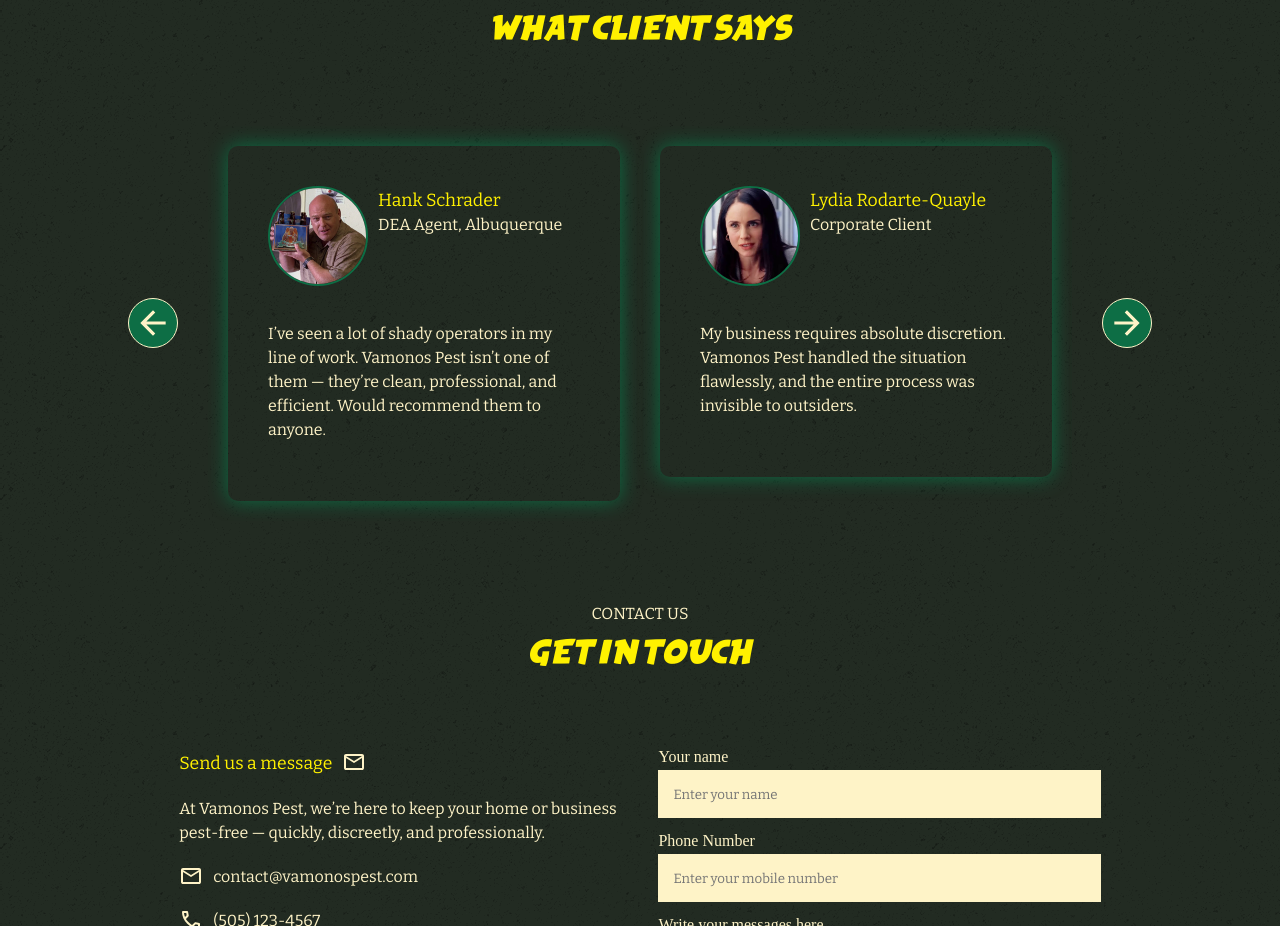
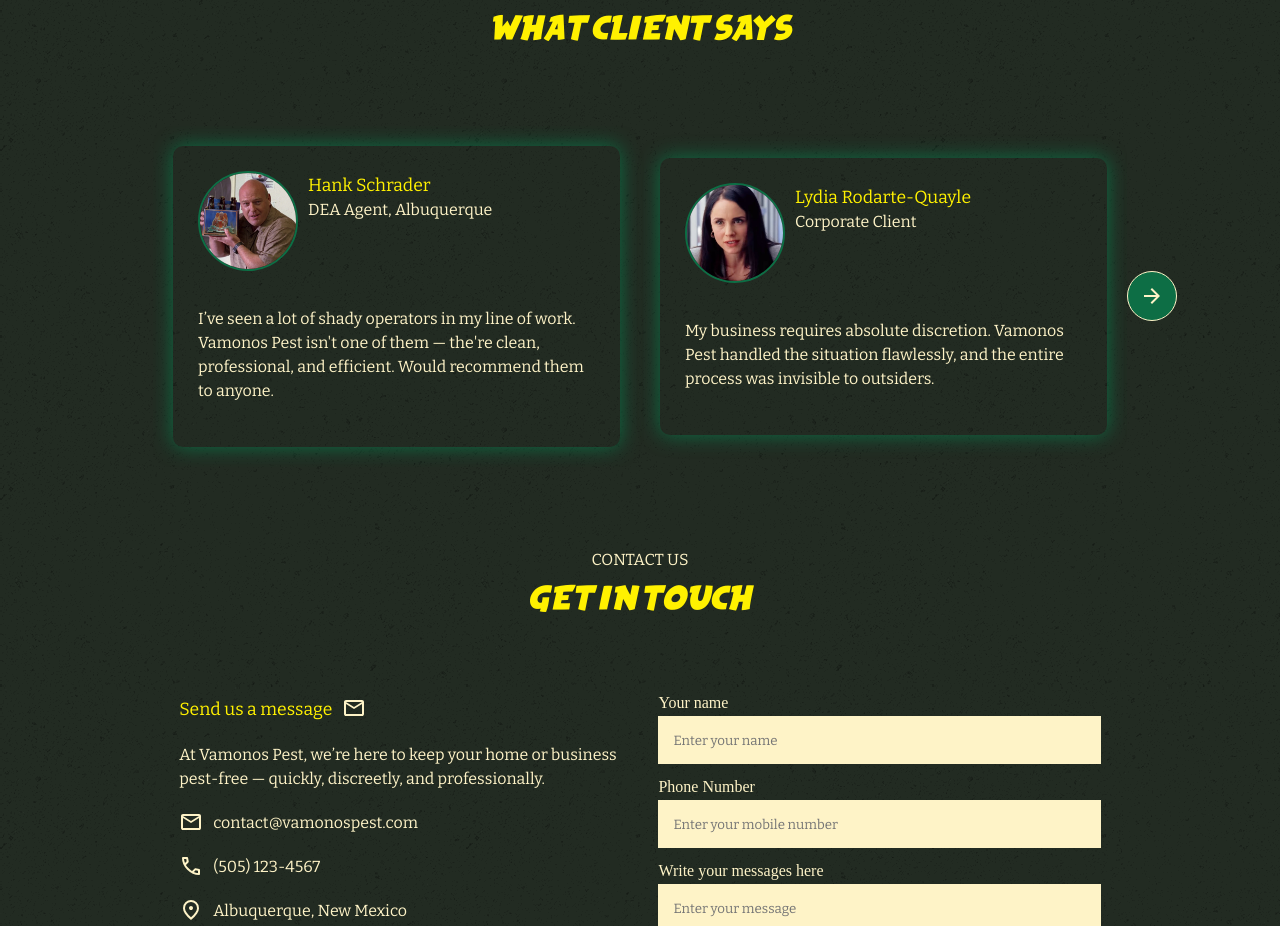
Before and after one commit to wehwayne2/vamonos_pest, a React (Vite) app: page / in a window 1280 px wide. Shown: the part 2105-3031 px from the top of the page. Built offline with nearby package versions, Linux system fonts and the light colour scheme.

Commit message:
FIX: shitty slider

```diff
--- a/src/Components/Testimonials/Testimonials.jsx
+++ b/src/Components/Testimonials/Testimonials.jsx
@@ -1,4 +1,4 @@
-import React, { useRef } from 'react'
+import React, { useEffect, useRef, useState } from 'react'
 import "./Testimonials.scss"
 import next_icon from "/icons/arrow_forward_24dp_FEF3C7_FILL0_wght400_GRAD0_opsz24.svg"
 import back_icon from "/icons/arrow_back_24dp_FEF3C7_FILL0_wght400_GRAD0_opsz24.svg"
@@ -10,113 +10,93 @@ import lydia from "/images/lydia.webp"
 
 const Testimonials = () => {
 
+  const testimonials = [
+    {
+      img: hank,
+      name: 'Hank Schrader',
+      role: 'DEA Agent, Albuquerque',
+      review: 'I’ve seen a lot of shady operators in my line of work. Vamonos Pest isn\'t one of them — the\'re clean, professional, and efficient. Would recommend them to anyone.'
+    },
+    {
+      img: lydia,
+      name: 'Lydia Rodarte-Quayle',
+      role: 'Corporate Client',
+      review: 'My business requires absolute discretion. Vamonos Pest handled the situation flawlessly, and the entire process was invisible to outsiders.'
+    },
+    {
+      img: badger,
+      name: 'Badger(Brandon Mayhew)',
+      role: 'Apartment Residents',
+      review: 'Yo, man, we had this nasty roach thing going on, right? Vamonos hooked us up. Now the place is fresh. Five stars, no doubt!'
+    },
+    {
+      img: marie,
+      name: 'Marie Schrader',
+      role: 'Residential Client',
+      review: 'I can\'t stand creepy-crawlies. The Vamonos team showed up right on time, and after they were done, not a single bug in sight. Plus, they were so polite!'
+    },
+  ]
+
+  const [tx, setTx] = useState(0)
+  const [currentSlide, setCurrentSlide] = useState(0)
+  const [slideWidth, setSlideWidth] = useState(0)
+  const [slidesPerPage, setSlidesPerPage] = useState(0)
   const slider = useRef();
-  let tx = 0;
 
-  const backBtn = useRef();
-  const fortBtn = useRef();
-
-const slideForward = () => {
-  if (tx > -75) {
-    tx -= 25;
-    slider.current.style.transform = `translateX(${tx}%)`;
+  useEffect(() => {
+    const resizer = () => {
+      const childWidth = slider.current.firstElementChild.getBoundingClientRect().width
+      const slidesPerPage = slider.current.clientWidth / childWidth
+      setSlidesPerPage(Math.round(slidesPerPage))
+      setSlideWidth(childWidth)
     }
 
-  if (tx === 0) {
-    backBtn.current.style.opacity = "0";
-  } else {
-    backBtn.current.style.opacity = "1";
-  }
+    resizer()
 
-  if (tx === -75) {
-    fortBtn.current.style.opacity = "0";
-  } else {
-    fortBtn.current.style.opacity = "1";
-  }
-};
+    window.addEventListener('resize', resizer)
+    return () => window.removeEventListener('resize', resizer)
+  }, [])
 
-
-const slideBackward = () => {
-  if (tx < 0) {
-    tx += 25;
-    slider.current.style.transform = `translateX(${tx}%)`;
-  }
-
-  if (tx === 0) {
-    backBtn.current.style.opacity = "0";
-  } else {
-    backBtn.current.style.opacity = "1";
-  }
-
-  if (tx === -75) {
-    fortBtn.current.style.opacity = "0";
-  } else {
-    fortBtn.current.style.opacity = "1";
-  }
-};
+  useEffect(() => {
+    setTx(slideWidth * currentSlide)
+  }, [currentSlide])
 
   return (
     <div className='testimonials'>
-      <img ref={fortBtn} src={next_icon} alt="" className='next-btn' onClick={slideForward}/>
-      <img ref={backBtn} src={back_icon} alt="" className='back-btn' onClick={slideBackward}/>
+      <button
+        onClick={() => currentSlide < testimonials.length ? setCurrentSlide(prev => prev + 1) : null}
+        className='next-btn'
+        disabled={currentSlide >= testimonials.length - slidesPerPage}
+        style={{opacity: currentSlide >= testimonials.length - slidesPerPage ? 0 : 1, cursor: 'default'}}
+      >
+        <img src={next_icon} alt=""/>
+      </button>
+      <button
+        onClick={() => currentSlide > 0 ? setCurrentSlide(prev => prev - 1) : null}
+        className='back-btn'
+        disabled={currentSlide === 0}
+        style={{opacity: currentSlide === 0 ? 0 : 1, cursor: 'default'}}
+      >
+        <img src={back_icon} alt="" />
+      </button>
       <div className='slider'>
-        <ul ref={slider}>
-          <li>
+        <ul ref={slider} style={{translate: -tx + 'px'}}>
+          {testimonials.map(el => (
+            <li key={el.name}>
               <div className='slide'>
                 <div className='user-info'>
-                <img src={hank} alt="" />
+                  <img src={el.img} alt={el.name + '\'s photo'} />
                   <div>
-                  <h3>Hank Schrader</h3>
-                  <span>DEA Agent, Albuquerque</span>
+                    <h3>{el.name}</h3>
+                    <span>{el.role}</span>
                   </div>
                 </div>
                 <p>
-                I’ve seen a lot of shady operators in my line of work. Vamonos Pest isn’t one of them — they’re clean, professional, and efficient. Would recommend them to anyone.
+                  {el.review}
                 </p>
               </div>
             </li>
-          <li>
-            <div className='slide'>
-              <div className='user-info'>
-                <img src={lydia} alt="" />
-                <div>
-                  <h3>Lydia Rodarte-Quayle</h3>
-                  <span>Corporate Client</span>
-                </div>
-              </div>
-              <p>
-                My business requires absolute discretion. Vamonos Pest handled the situation flawlessly, and the entire process was invisible to outsiders.
-              </p>
-            </div>
-          </li>
-          <li>
-            <div className='slide'>
-              <div className='user-info'>
-                <img src={badger} alt="" />
-                <div>
-                  <h3>Badger(Brandon Mayhew)</h3>
-                  <span>Apartment Residents</span>
-                </div>
-              </div>
-              <p>
-                Yo, man, we had this nasty roach thing going on, right? Vamonos hooked us up. Now the place is fresh. Five stars, no doubt!
-              </p>
-            </div>
-          </li>
-          <li>
-            <div className='slide'>
-              <div className='user-info'>
-                <img src={marie} alt="" />
-                <div>
-                  <h3>Marie Schrader</h3>
-                  <span>Residential Client</span>
-                </div>
-              </div>
-              <p>
-               I can’t stand creepy-crawlies. The Vamonos team showed up right on time, and after they were done, not a single bug in sight. Plus, they were so polite!
-              </p>
-            </div>
-          </li>
+          ))}
         </ul>
       </div>
 
--- a/src/Components/Testimonials/Testimonials.scss
+++ b/src/Components/Testimonials/Testimonials.scss
@@ -2,44 +2,47 @@
 @use "../../styles/fonts.scss" as *;
 @use "../../styles/defaults.scss" as *;
 
+@mixin arrowButton ($rightPos) {
+  position: absolute;
+  top: 50%;
+  right: $rightPos;
+  transform: translate(50%, -50%);
+  display: flex;
+  justify-content: center;
+  align-items: center;
+  width: 50px;
+  aspect-ratio: 1;
+  border-radius: 50%;
+  cursor: pointer;
+  padding: 0;
+  background-color: $primary-color;
+  border: 1px solid $secondary-light;
+  transition: 0.2s;
+  z-index: 99999;
+  @include respond-max("tablet") {
+    right: $rightPos;
+    transform: translate($rightPos, -50%);
+  }
+
+  @media (max-width: 400px) {
+    width: 30px;
+  }
+}
+
 .testimonials {
   margin: 80px auto;
-  padding: 0 80px;
+  padding: 0 25px;
   position: relative;
      @include respond-max("tablet") {
         padding: 0 40px;
      }
 
-  .next-btn,
-  .back-btn {
-    position: absolute;
-    top: 50%;
-    right: 0;
-    transform: translateY(-50%);
-    padding: 5px;
-    width: 50px;
-    border-radius: 50%;
-    cursor: pointer;
-    background-color: $primary-color;
-    border: 1px solid $secondary-light;
-    transition: 0.2s;
-           @include respond-max("tablet") {
-       right: -5%;
-     }
-
+  .next-btn {
+    @include arrowButton(0%)
   }
 
   .back-btn {
-    right: auto; ///
-    left: 0; ///
-    opacity: 1;
-               @include respond-max("tablet") {
-      left: -5%;
-     }
-  }
-
-  .next-btn {
-    opacity: 1;
+    @include arrowButton(100%)
   }
 
   .slider {
@@ -47,27 +50,37 @@
 
     ul {
       display: flex;
-      width: 200%;
-      overflow-x: hidden;
+      align-items: center;
+      flex: 1;
+
+      //there were width: 200%)))
+
       transition: 0.5s;
-      transform: translateX(0);
-    @media (max-width: 1000px) {
-    width: 400%;
-  }
+
+      // @media (max-width: 1000px) {
+      //   width: 400%;
+      // }
+
+
+      // i just commented the code above so you can laugh of it once you smart, do not remove it
+
+
       li {
-        width: 50%;
+        flex: 0 0 50%;
         padding: 20px;
+
         @include respond-max("tablet") {
           padding: 10px;
-        width: 100%
+          flex: 0 0 100%;
         }
+
         .slide {
           box-shadow: 0 0 20px $primary-color;
           border-radius: $border-radius;
-          padding: 40px;
+          padding: 25px;
+
           @include respond-max("tablet") {
             padding: 10px;
-
           }
 
           .user-info {
@@ -79,16 +92,19 @@
               margin-right: 10px;
               margin-bottom: 15px;
               border: 2px solid $primary-color;
+
               @include respond-max("tablet") {
                 width: 70px;
                 height: 70px;
               }
             }
           }
-
-
         }
       }
     }
   }
+
+  @media (max-width: 400px) {
+    padding: 0;
   }
+}
```
Lines whose indentation alone changed are shown as unchanged.
